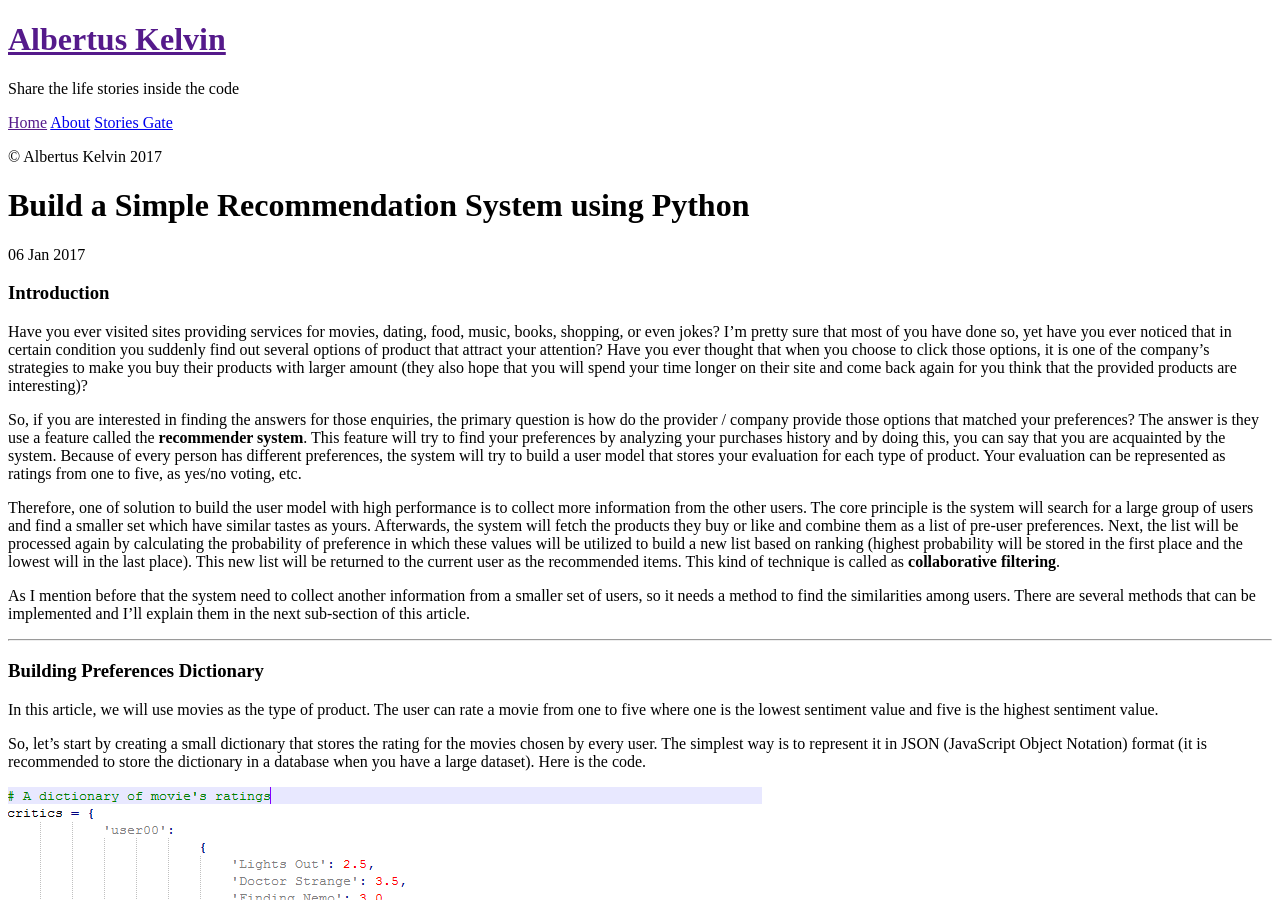
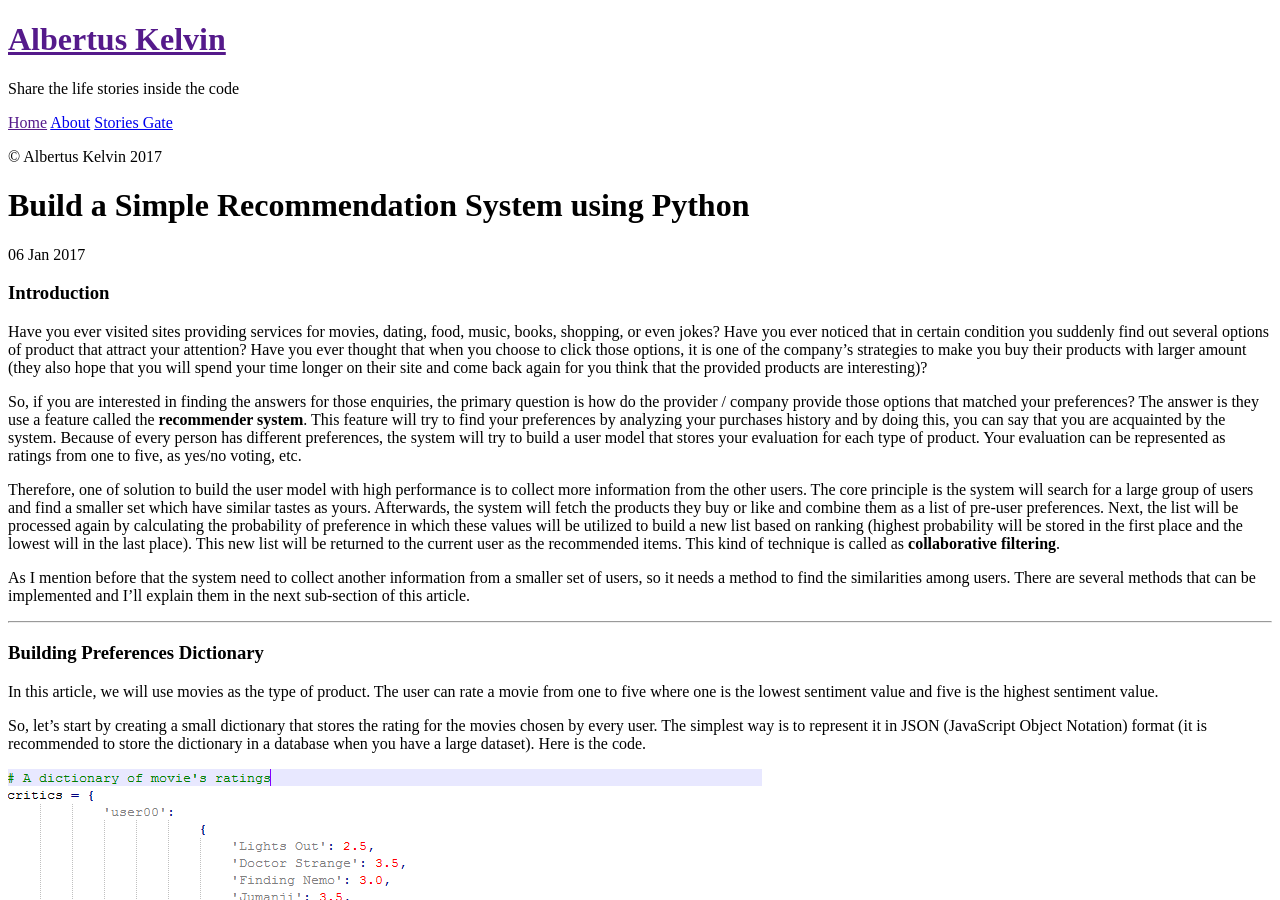
Before and after one commit to albertusk95/albertusk95.github.io, a Jekyll site: the page built from _posts/DataMining/2017-01-06-build-a-simple-recsys.md, in a window 1280 px wide and 900 px high. Built offline with Jekyll 4.4.1, drawn with Linux system fonts in a browser that asks for light colours.

Commit message:
update recsys

```diff
--- a/_posts/DataMining/2017-01-06-build-a-simple-recsys.md
+++ b/_posts/DataMining/2017-01-06-build-a-simple-recsys.md
@@ -5,7 +5,7 @@ title: Build a Simple Recommendation System using Python
 
 ### Introduction
 
-Have you ever visited sites providing services for movies, dating, food, music, books, shopping, or even jokes? I'm pretty sure that most of you have done so, yet have you ever noticed that in certain condition you suddenly find out several options of product that attract your attention? Have you ever thought that when you choose to click those options, it is one of the company's strategies to make you buy their products with larger amount (they also hope that you will spend your time longer on their site and come back again for you think that the provided products are interesting)?
+Have you ever visited sites providing services for movies, dating, food, music, books, shopping, or even jokes? Have you ever noticed that in certain condition you suddenly find out several options of product that attract your attention? Have you ever thought that when you choose to click those options, it is one of the company's strategies to make you buy their products with larger amount (they also hope that you will spend your time longer on their site and come back again for you think that the provided products are interesting)?
 
 So, if you are interested in finding the answers for those enquiries, the primary question is how do the provider / company provide those options that matched your preferences? The answer is they use a feature called the **recommender system**. This feature will try to find your preferences by analyzing your purchases history and by doing this, you can say that you are acquainted by the system. Because of every person has different preferences, the system will try to build a user model that stores your evaluation for each type of product. Your evaluation can be represented as ratings from one to five, as yes/no voting, etc.
 
```
